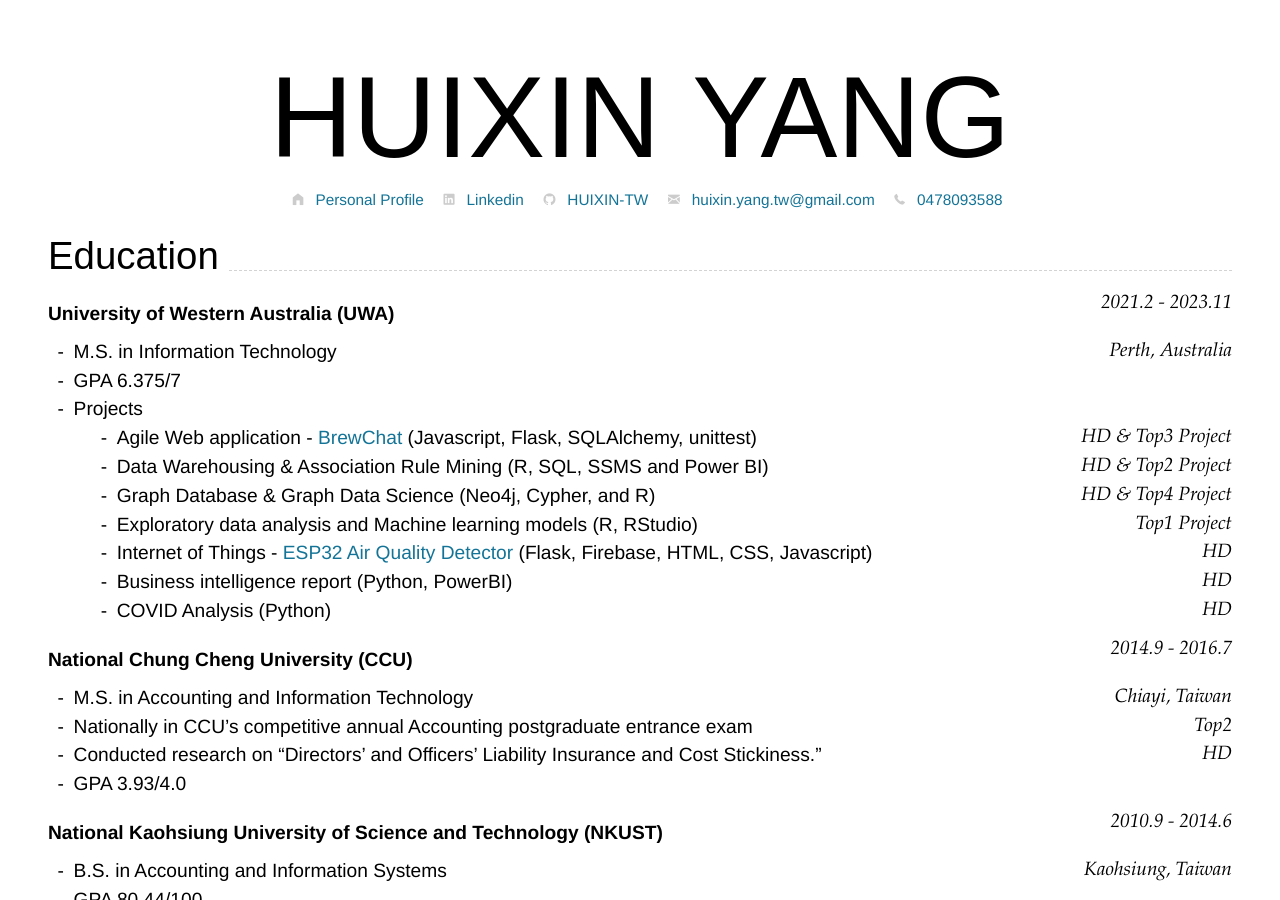
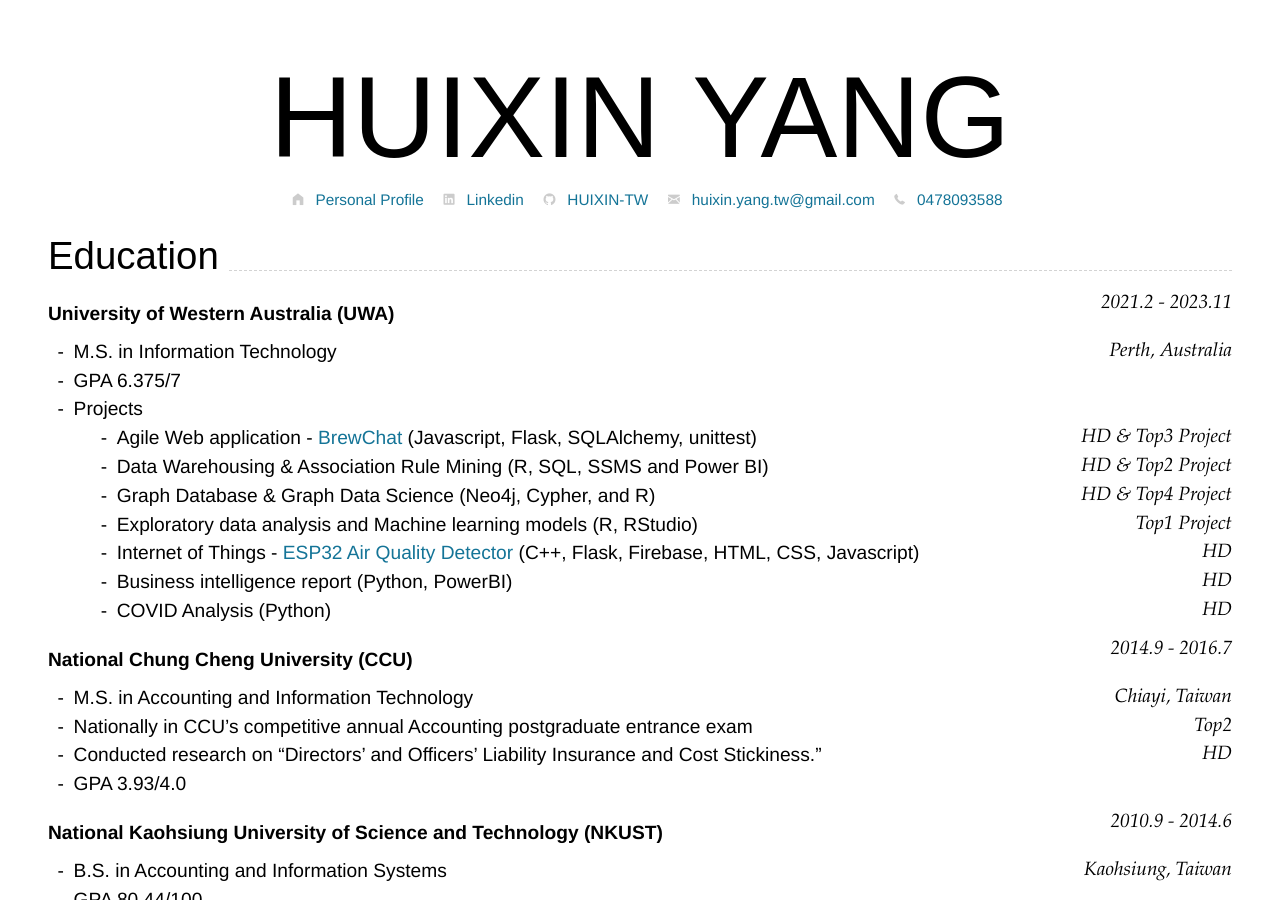
Before and after one commit to HUIXIN-TW/Resume, a Jekyll site: the page built from index.md, in a window 1280 px wide and 900 px high. Built offline with Jekyll 4.4.1, drawn with Linux system fonts in a browser that asks for light colours; nearby versions of some CDN libraries.

```diff
--- a/index.md
+++ b/index.md
@@ -49,7 +49,7 @@ Perth, Australia
     -   Data Warehousing & Association Rule Mining (R, SQL, SSMS and Power BI) `HD & Top2 Project`
     -   Graph Database & Graph Data Science (Neo4j, Cypher, and R) `HD & Top4 Project`
     -   Exploratory data analysis and Machine learning models (R, RStudio) `Top1 Project`
-    -   Internet of Things - [ESP32 Air Quality Detector](https://github.com/HUIXIN-TW/CITS5506IOT) (Flask, Firebase, HTML, CSS, Javascript) `HD`
+    -   Internet of Things - [ESP32 Air Quality Detector](https://github.com/HUIXIN-TW/CITS5506IOT) (C++, Flask, Firebase, HTML, CSS, Javascript) `HD`
     -   Business intelligence report (Python, PowerBI) `HD`
     -   COVID Analysis (Python) `HD`
 
```
